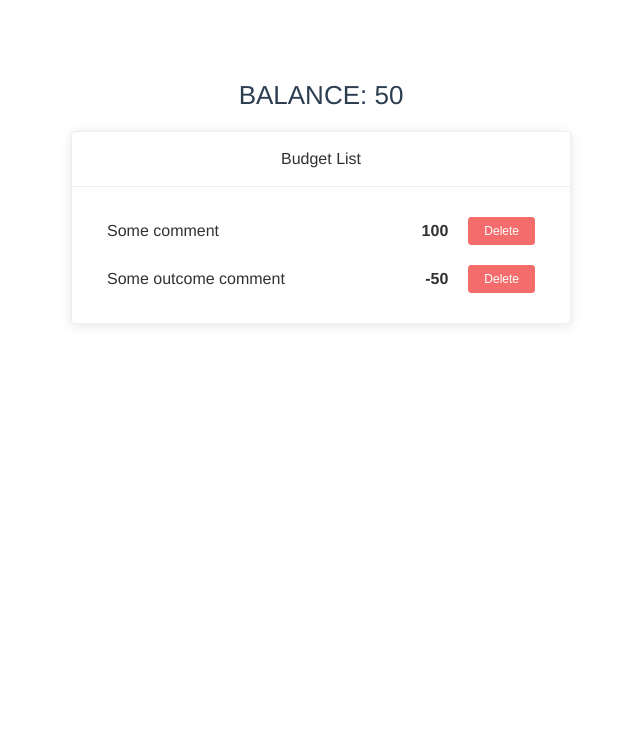
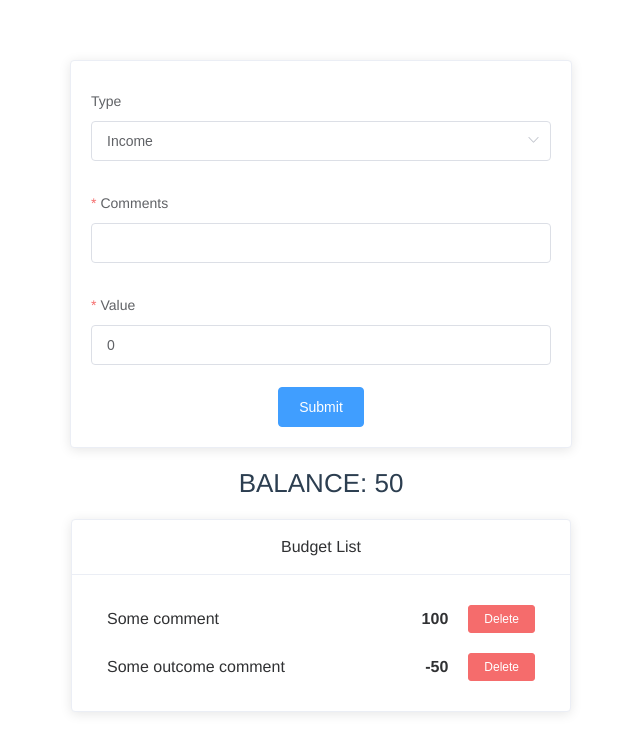
Before and after one commit to WiiJoy/budget-app, a Vue app: page / in a window 1280 px wide. Shown: the top 752 px of the page, without its empty margins (319-959 px from the left). Built offline with nearby package versions, Linux system fonts and the light colour scheme.

Commit message:
add form and rules for it

```diff
--- a/src/App.vue
+++ b/src/App.vue
@@ -1,5 +1,6 @@
 <template>
   <div id="app">
+    <Form @submitForm="onFormSubmit" />
     <TotalBalance :total="totalBalance"/>
     <BudgetList :list="list" @deleteItem="onDeleteItem"/>
 
@@ -9,12 +10,14 @@
 <script>
 import BudgetList from '@/components/BudgetList';
 import TotalBalance from '@/components/TotalBalance';
+import Form from '@/components/Form';
 
 export default {
   name: 'App',
   components: {
     BudgetList,
     TotalBalance,
+    Form,
   },
   data: () => ({
     list: {
@@ -42,6 +45,15 @@ export default {
     onDeleteItem(id) {
       this.$delete(this.list, id);
     },
+    onFormSubmit(data) {
+      console.log(data);
+      const newObj = {
+        ...data,
+        id: String(Math.random())
+      };
+
+      this.$set(this.list, newObj.id, newObj);
+    },
   },
 }
 </script>
--- /dev/null
+++ b/src/components/Form.vue
@@ -0,0 +1,66 @@
+<template>
+    <el-card class="form-card">
+        <el-form :model="formData" ref="addItemForm" :rules="rules">
+            <el-form-item label="Type" prop="type">
+                <el-select class="type-select" v-model="formData.type" placeholder="Choose type...">
+                    <el-option label="Income" value="INCOME"></el-option>
+                    <el-option label="Outcome" value="OUTCOME"></el-option>
+                </el-select>
+            </el-form-item>
+
+            <el-form-item label="Comments" prop="comment">
+                <el-input v-model="formData.comment"></el-input>
+            </el-form-item>
+
+            <el-form-item label="Value" prop="value">
+                <el-input v-model.number="formData.value"></el-input>
+            </el-form-item>
+
+            <el-button @click="onSubmit" type="primary">Submit</el-button>
+        </el-form>
+    </el-card>
+</template>
+
+<script>
+export default {
+    name: 'Form',
+    data: () => ({
+        formData: {
+            type: 'INCOME',
+            comment: '',
+            value: 0,
+        },
+        rules: {
+            comment: [
+                {required: true, message: 'Please input comment', trigger: 'blur'},
+            ],
+            value: [
+                {required: true, message: 'Please input value', trigger: 'blur'},
+                {type: 'number', message: 'Value must be a number', trigger: 'change'}
+            ],
+        },
+    }),
+    methods: {
+        onSubmit() {
+            console.log(this.$refs.addItemForm);
+            this.$refs.addItemForm.validate((valid) => {
+                console.log(valid);
+                if (valid) {
+                    this.$emit('submitForm', { ...this.formData });
+                    this.$refs.addItemForm.resetFields();
+                }
+            });
+        },
+    },
+}
+</script>
+
+<style scoped>
+.form-card {
+    max-width: 500px;
+    margin: auto;
+}
+.type-select {
+    width: 100%;
+}
+</style>
```
